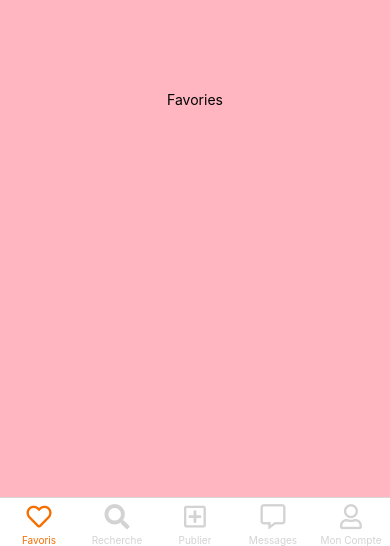
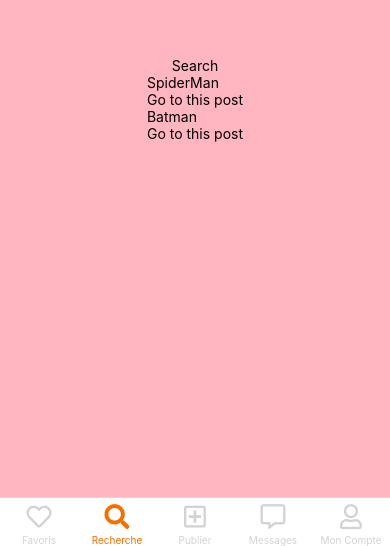
Before and after one commit to LorisAlexandre/toychange-frontend, a React Native app: screen / in a window 390 px wide. Shown: the part 298-844 px from the top of the page. Built offline with nearby package versions, Linux system fonts and the light colour scheme.

Commit message:
checkout page

```diff
--- a/App.jsx
+++ b/App.jsx
@@ -37,7 +37,7 @@ const persistor = persistStore(store);
 const TabNavigator = () => {
   return (
     <Tab.Navigator
-      initialRouteName="Search"
+      initialRouteName="Recherche"
       screenOptions={({ route }) => ({
         tabBarIcon: ({ color, size }) => {
           let iconName = "";
--- a/screens/CheckoutScreen.jsx
+++ b/screens/CheckoutScreen.jsx
@@ -1,10 +1,65 @@
-import { StyleSheet, Text, TouchableOpacity, View } from "react-native";
+import { useEffect, useState } from "react";
+import {
+  StyleSheet,
+  Text,
+  TextInput,
+  TouchableOpacity,
+  View,
+} from "react-native";
 
 export default function CheckoutScreen({ navigation, route: { params } }) {
+  const [to_postal_code, setTo_postal_code] = useState("");
+  const [shippingPrice, setShippingPrice] = useState(null);
+
+  useEffect(() => {
+    fetch("https://toychange-backend.vercel.app/sendcloudAPI/shippingPrice", {
+      method: "POST",
+      headers: {
+        "Content-Type": "application/json",
+      },
+      body: JSON.stringify({
+        to_postal_code: 66140,
+        from_postal_code: 59000,
+        weight: 2.0,
+      }),
+    })
+      .then((res) => res.json())
+      .then((data) => {
+        setShippingPrice(data.data[1].countries[0].price);
+      });
+  }, [to_postal_code]);
+
+  const item = params;
   return (
     <View style={styles.container}>
-      <Text>CheckoutScreen</Text>
-      <Text>{params.title}</Text>
+      <Text style={styles.title}>Toy Change</Text>
+      <View>
+        <TouchableOpacity onPress={() => navigation.goBack()}>
+          <Text>Cancel</Text>
+        </TouchableOpacity>
+        <TouchableOpacity onPress={() => navigation.navigate("Mon Compte")}>
+          <Text>My account</Text>
+        </TouchableOpacity>
+      </View>
+      <View>
+        <Text>Your cart</Text>
+        <Text>{item.title}</Text>
+      </View>
+      <View>
+        <Text>confirm your address:</Text>
+        <TextInput
+          keyboardType="number-pad"
+          value={to_postal_code}
+          onChangeText={(value) => setTo_postal_code(value)}
+        />
+        <TouchableOpacity
+          onPress={() =>
+            navigation.navigate("PaymentScreen", { item, shippingPrice })
+          }
+        >
+          <Text>Confirm checkout €{shippingPrice}</Text>
+        </TouchableOpacity>
+      </View>
     </View>
   );
 }
@@ -13,7 +68,13 @@ const styles = StyleSheet.create({
   container: {
     flex: 1,
     backgroundColor: "lightpink",
-    alignItems: "center",
-    justifyContent: "center",
+    alignItems: "flex-start",
+    paddingTop: 30,
+    paddingHorizontal: 20,
+  },
+  title: {
+    fontSize: 50,
+    textAlign: "center",
+    width: "100%",
   },
 });
--- a/screens/PostScreen.jsx
+++ b/screens/PostScreen.jsx
@@ -8,12 +8,27 @@ export default function PostScreen({ navigation, route: { params } }) {
       </TouchableOpacity>
       <Text>PostScreen</Text>
       <Text>{params.title}</Text>
-      <Text>{params.price}</Text>
-      <TouchableOpacity
-        onPress={() => navigation.navigate("CheckoutScreen", params)}
-      >
-        <Text>Acheter</Text>
-      </TouchableOpacity>
+      <Text>{params.type}</Text>
+      {params.deliveryMethod === "inPerson" ? (
+        <TouchableOpacity
+          onPress={() => navigation.navigate("Messages", params)}
+        >
+          <Text>Contacter</Text>
+        </TouchableOpacity>
+      ) : (
+        <View>
+          <TouchableOpacity
+            onPress={() => navigation.navigate("Messages", params)}
+          >
+            <Text>Contacter</Text>
+          </TouchableOpacity>
+          <TouchableOpacity
+            onPress={() => navigation.navigate("CheckoutScreen", params)}
+          >
+            <Text>Acheter</Text>
+          </TouchableOpacity>
+        </View>
+      )}
     </View>
   );
 }
--- a/screens/SearchScreen.jsx
+++ b/screens/SearchScreen.jsx
@@ -1,17 +1,58 @@
 import { StyleSheet, Text, TouchableOpacity, View } from "react-native";
 
-const data = {
-  title: "annonce test",
-  price: "prix de l'annonce",
-};
+const data = [
+  {
+    _id: {
+      $oid: "65781d32e0d7234905e2f8cc",
+    },
+    title: "SpiderMan",
+    type: "exchange",
+    deliveryMethod: "inPerson",
+    address: "4 allée Jean Sébastien Bach, 51100 Reims",
+    images: ["test"],
+    category: "test",
+    condition: "new",
+    description: "Magnifique",
+    donor: {
+      $oid: "65772983d6956600debc663b",
+    },
+    __v: 0,
+  },
+  {
+    _id: {
+      $oid: "657820755a69d016b360119a",
+    },
+    title: "Batman",
+    type: "donnation",
+    deliveryMethod: "postalDelivery",
+    address: "4 allée Jean Sébastien Bach, 51100 Reims",
+    images: ["test"],
+    category: "test",
+    condition: "new",
+    description: "de toute beauté",
+    donor: {
+      $oid: "65772983d6956600debc663b",
+    },
+    __v: 0,
+  },
+];
 
 export default function SearchScreen({ navigation }) {
   return (
     <View style={styles.container}>
       <Text>Search</Text>
-      <TouchableOpacity onPress={() => navigation.navigate("PostScreen", data)}>
-        <Text>Go to this post</Text>
-      </TouchableOpacity>
+      <View>
+        {data.map((item, i) => (
+          <View key={i}>
+            <Text>{item.title}</Text>
+            <TouchableOpacity
+              onPress={() => navigation.navigate("PostScreen", item)}
+            >
+              <Text>Go to this post</Text>
+            </TouchableOpacity>
+          </View>
+        ))}
+      </View>
     </View>
   );
 }
```
Also changed, not shown: 1 other file (tests, documents, lock files or other folders).
